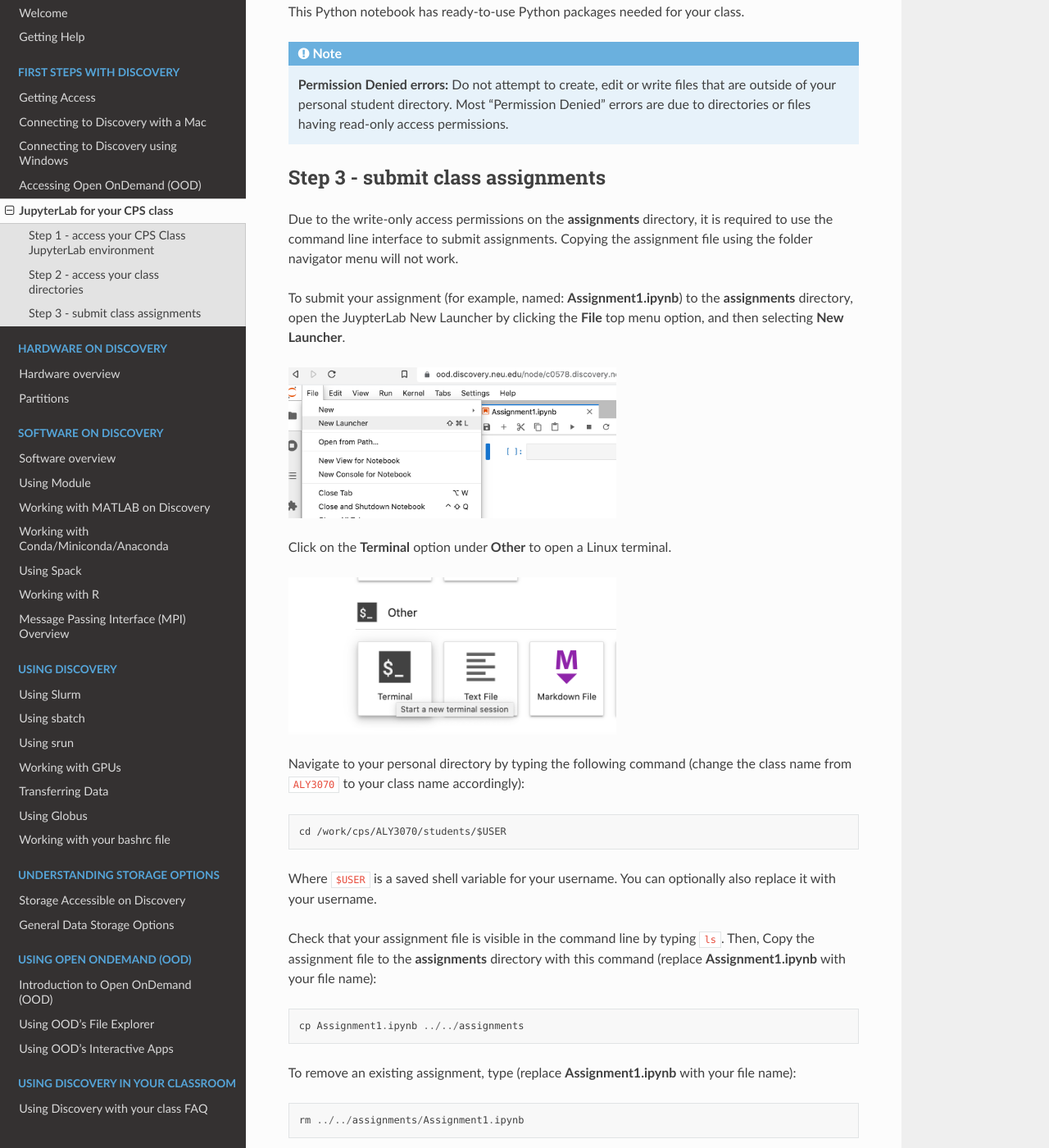
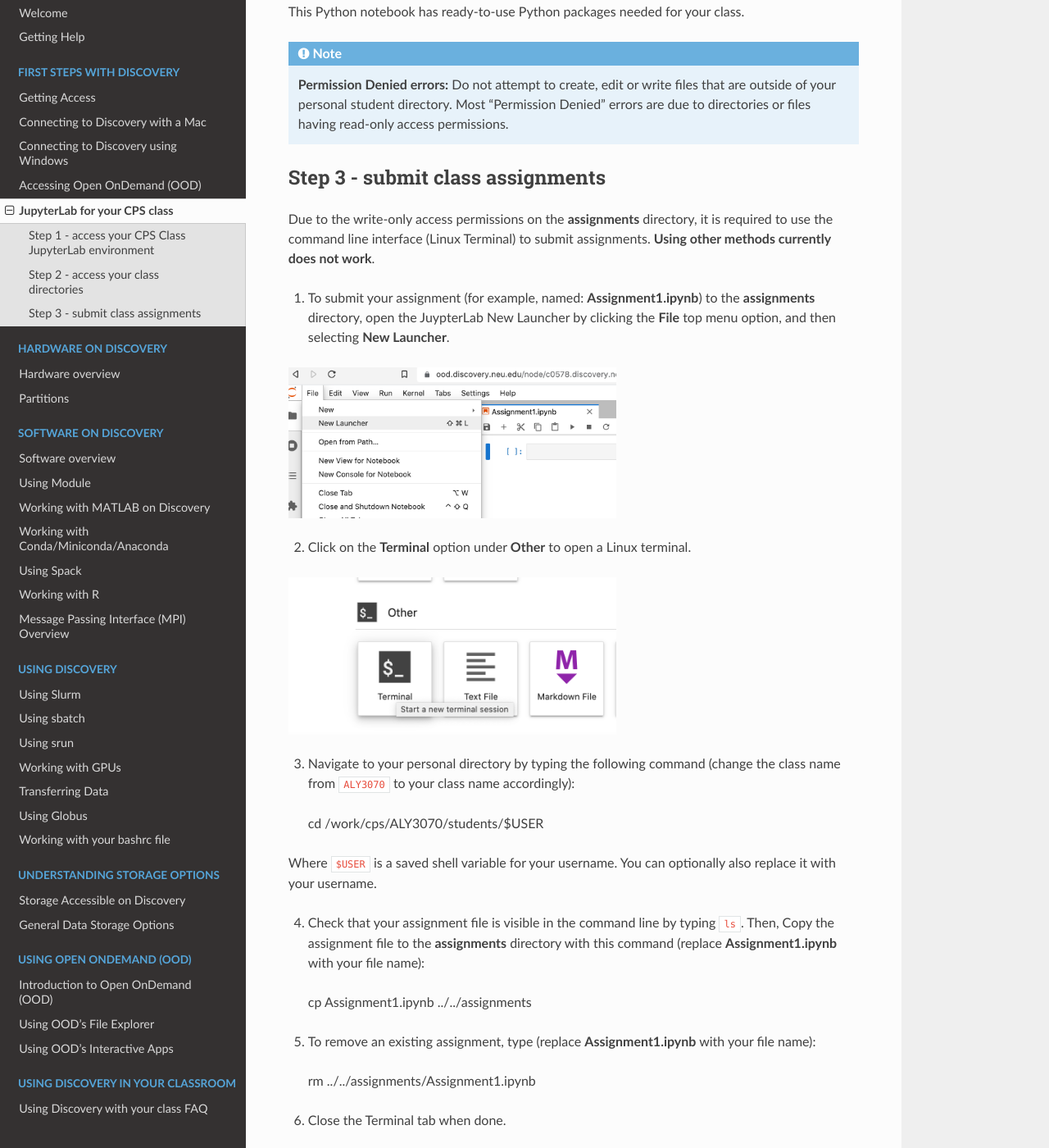
Before and after one commit to northeastern-rc/rc-public-documentation, a Sphinx documentation site: the page built from docs/source/first_steps/cps_ood.rst, in a window 1280 px wide and 1400 px high, scrolled down 3868 px. Shown: the whole window at 82% size. Built offline with Sphinx 7.4.7 and the Read the Docs theme 2.0.0, drawn with Linux system fonts in a browser that asks for light colours; pages that are not in the unit, such as notebooks, are missing from menus.

Commit message:
modified sections

```diff
--- a/docs/source/first_steps/cps_ood.rst
+++ b/docs/source/first_steps/cps_ood.rst
@@ -97,35 +97,35 @@ This Python notebook has ready-to-use Python packages needed for your class.
 
 Step 3 - submit class assignments
 =================================
-Due to the write-only access permissions on the **assignments** directory, it is required to use the command line interface to submit assignments. Copying the assignment file using the folder navigator menu will not work.
+Due to the write-only access permissions on the **assignments** directory, it is required to use the command line interface (Linux Terminal) to submit assignments. **Using other methods currently does not work**.
 
-To submit your assignment (for example, named: **Assignment1.ipynb**) to the **assignments** directory, open the JuypterLab New Launcher by clicking the **File** top menu option, and then selecting **New Launcher**.
+1. To submit your assignment (for example, named: **Assignment1.ipynb**) to the **assignments** directory, open the JuypterLab New Launcher by clicking the **File** top menu option, and then selecting **New Launcher**.
 
 .. image:: /images/cps-ood-jupyterlab-new-launcher.png
  :width: 400
  :alt: open new launcher.
 
-Click on the **Terminal** option under **Other** to open a Linux terminal.
+2. Click on the **Terminal** option under **Other** to open a Linux terminal.
 
 .. image:: /images/cps-ood-jupyterlab-open-terminal.png
  :width: 400
  :alt: open terminal.
 
-Navigate to your personal directory by typing the following command (change the class name from ``ALY3070`` to your class name accordingly)::
+3. Navigate to your personal directory by typing the following command (change the class name from ``ALY3070`` to your class name accordingly)::
 
  cd /work/cps/ALY3070/students/$USER
 
 Where ``$USER`` is a saved shell variable for your username. You can optionally also replace it with your username.
 
-Check that your assignment file is visible in the command line by typing ``ls``. Then, Copy the assignment file to the **assignments** directory with this command (replace **Assignment1.ipynb** with your file name)::
+4. Check that your assignment file is visible in the command line by typing ``ls``. Then, Copy the assignment file to the **assignments** directory with this command (replace **Assignment1.ipynb** with your file name)::
 
  cp Assignment1.ipynb ../../assignments
 
-To remove an existing assignment, type (replace **Assignment1.ipynb** with your file name)::
+5. To remove an existing assignment, type (replace **Assignment1.ipynb** with your file name)::
 
  rm ../../assignments/Assignment1.ipynb
 
-Close the Terminal tab when done.
+6. Close the Terminal tab when done.
 
 .. image:: /images/cps-ood-commandline.png
  :width: 400
```
